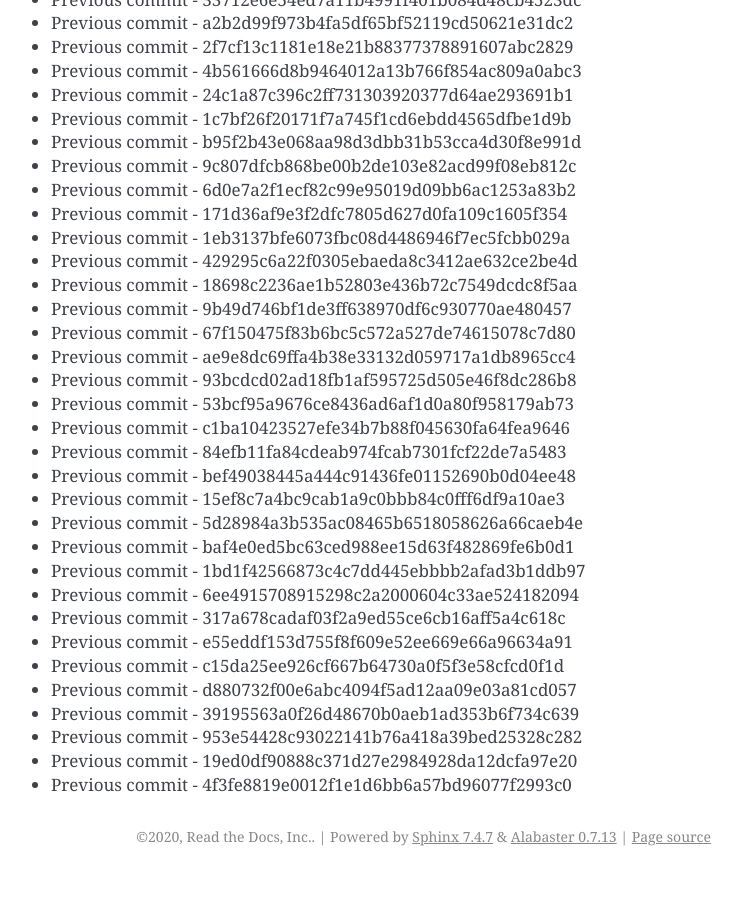
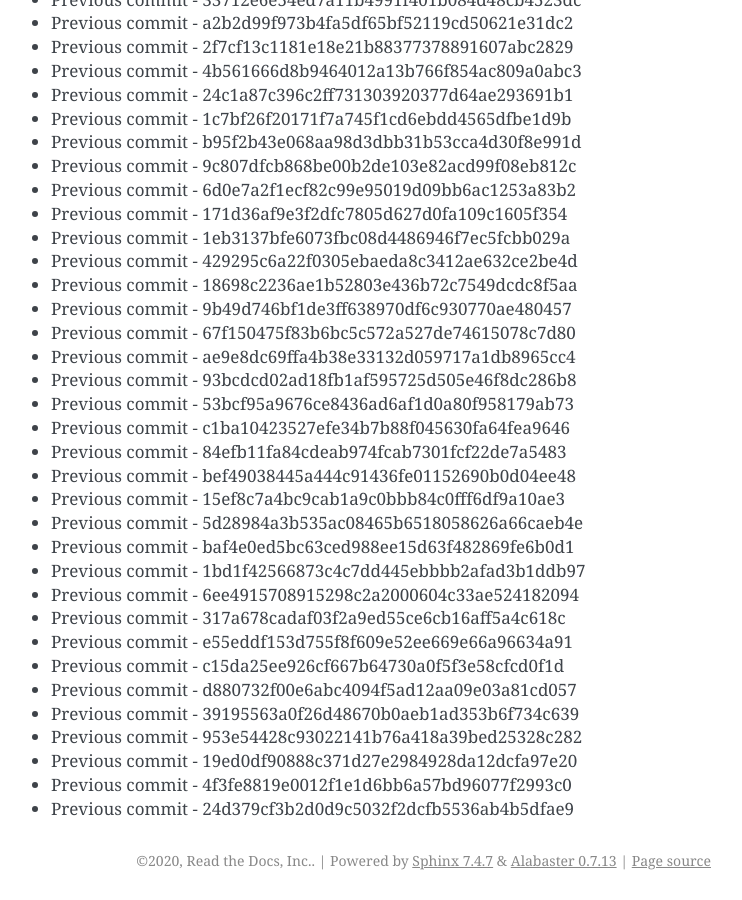
Before and after one commit to readthedocs/rtd-git-stresstest, a Sphinx documentation site: the page built from docs/updates.rst, in a window 1280 px wide and 900 px high, scrolled down 36613 px. Shown: the whole window, without its empty margins (399-1141 px from the left). Built offline with Sphinx 7.4.7, drawn with Linux system fonts in a browser that asks for light colours; before the commit the page ends 37489 px from its top, so only the background shows below that.

Commit message:
Generating commit from previous: 24d379cf3b2d0d9c5032f2dcfb5536ab4b5dfae9

```diff
--- a/docs/updates.rst
+++ b/docs/updates.rst
@@ -1570,3 +1570,4 @@ It can be tested for any performance characteristics.
 * Previous commit - 953e54428c93022141b76a418a39bed25328c282
 * Previous commit - 19ed0df90888c371d27e2984928da12dcfa97e20
 * Previous commit - 4f3fe8819e0012f1e1d6bb6a57bd96077f2993c0
+* Previous commit - 24d379cf3b2d0d9c5032f2dcfb5536ab4b5dfae9
```
